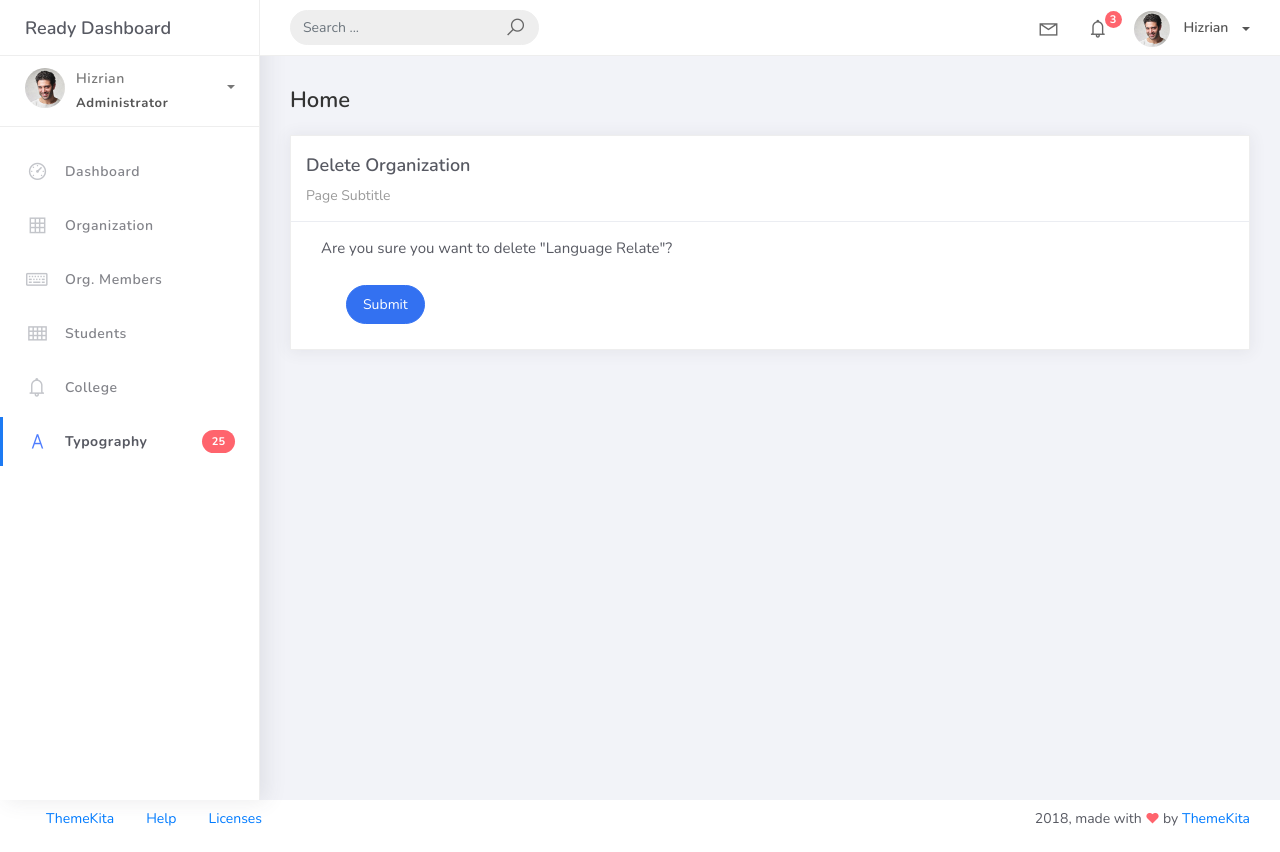
After one commit to Remarktim/PSU_DJANGO, a Django app: page /organization_list/8/delete in a window 1280 px wide. The commit adds this page. Run offline with Django 5.2, Linux system fonts and the light colour scheme; data comes from the database, SQL or seed files in the repository; both versions use the stored data as it was after the commit; some libraries are stand-ins or nearby versions.

Commit message:
Delete Organization

```diff
--- a/projectsite/projectsite/urls.py
+++ b/projectsite/projectsite/urls.py
@@ -16,7 +16,7 @@ Including another URLconf
 """
 from django.contrib import admin
 from django.urls import path
-from studentorg.views import HomePageView, OrganizationList, OrganizationCreateView, OrganizationUpdateView
+from studentorg.views import HomePageView, OrganizationList, OrganizationCreateView, OrganizationUpdateView, OrganizationDeleteView
 from studentorg import views
 
 urlpatterns = [
@@ -25,4 +25,5 @@ urlpatterns = [
     path('organization_list', OrganizationList.as_view(), name='organization-list'),
     path('organization_list/add', OrganizationCreateView.as_view(), name='organization-add'),
     path('organization_list/<pk>', OrganizationUpdateView.as_view(), name='organization-update'),
+    path('organization_list/<pk>/delete', OrganizationDeleteView.as_view(), name='organization-delete'),
 ]
--- a/projectsite/studentorg/views.py
+++ b/projectsite/studentorg/views.py
@@ -2,7 +2,7 @@ from django.shortcuts import render
 
 from django.views.generic.list import ListView
 
-from django.views.generic.edit import CreateView, UpdateView
+from django.views.generic.edit import CreateView, UpdateView, DeleteView
 from studentorg.models import Organization
 from studentorg.forms import OrganizationForm
 from django.urls import reverse_lazy
@@ -29,3 +29,8 @@ class OrganizationUpdateView(UpdateView):
     form_class = OrganizationForm
     template_name = 'org_edit.html'
     success_url = reverse_lazy('organization-list')
+
+class OrganizationDeleteView(DeleteView):
+    model = Organization
+    template_name = 'org_del.html'
+    success_url = reverse_lazy('organization-list')
--- /dev/null
+++ b/projectsite/templates/org_del.html
@@ -0,0 +1,30 @@
+{% extends 'base.html' %} {% load static %} {% block content %}
+<div class="content">
+    <div class="container-fluid">
+        <h4 class="page-title">Home</h4>
+        <div class="row">
+            <div class="col-md-12">
+                <div class="card">
+                    <div class="card-header">
+                        <div class="card-title">Delete Organization</div>
+                        <div class="card-category">Page Subtitle</div>
+                    </div>
+                    <div class="col-md-6">
+                        <div class="card-body">
+                            <form class="" action="" method="post" novalidate>
+                                <p>Are you sure you want to delete "{{ object }}"?</p>
+                                {% csrf_token %} {% include 'includes/form.html' %}
+                                <div class="form-group">
+                                    <div class="col-md-12 col-sm-3">
+                                        <button type="submit" class="btn btn-primary btn-rounded">Submit</button>
+                                    </div>
+                                </div>
+                            </div>
+                        </form>
+                    </div>
+                </div>
+            </div>
+        </div>
+    </div>
+</div>
+{% endblock %}
```
Also changed, not shown: projectsite/templates/org_list.html (+9 -1 lines), projectsite/db.sqlite3.
